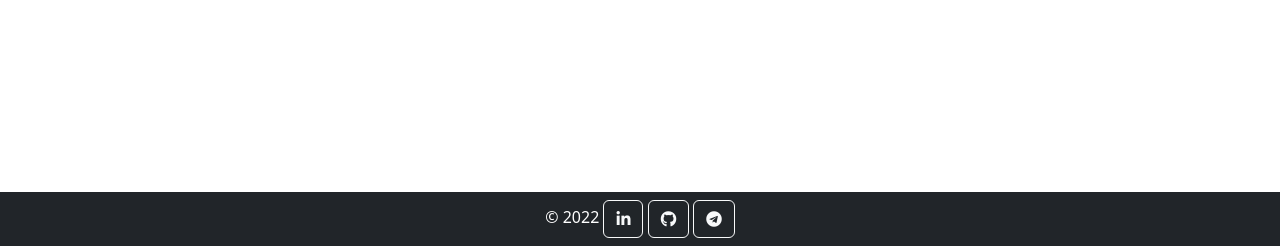
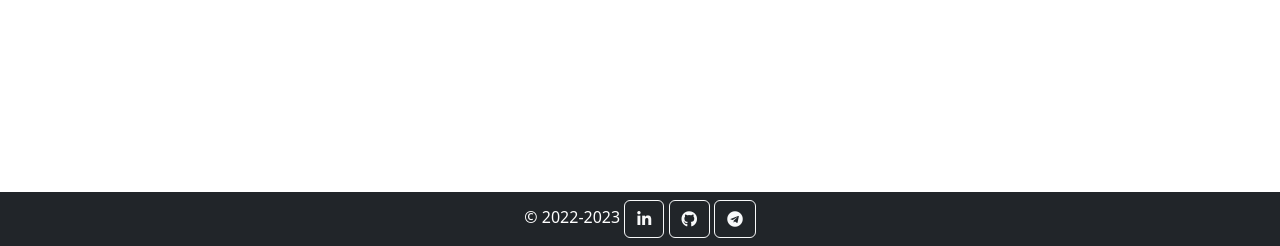
Before and after one commit to i5ilya/iprtflio_web_app, a Flask app: page /about in a window 1280 px wide. Shown: the part 554-800 px from the top of the page. Run offline with Flask 2, Linux system fonts and the light colour scheme; some libraries are stand-ins or nearby versions.

Commit message:
Add 2023

```diff
--- a/templates/index.html
+++ b/templates/index.html
@@ -68,7 +68,7 @@
   <div class="my-0  mt-auto">
     <footer class="bg-dark text-center text-white">
       <div class="container p-2">
-        © 2022
+        © 2022-2023
         <a class="btn btn-outline-light btn-floating m-0" href="https://www.linkedin.com/in/ilya-ilyin5-yr"
           role="button"><i class="fab fa-linkedin-in"></i></a>
         <a class="btn btn-outline-light btn-floating m-0" href="https://github.com/i5ilya" role="button"><i
```
